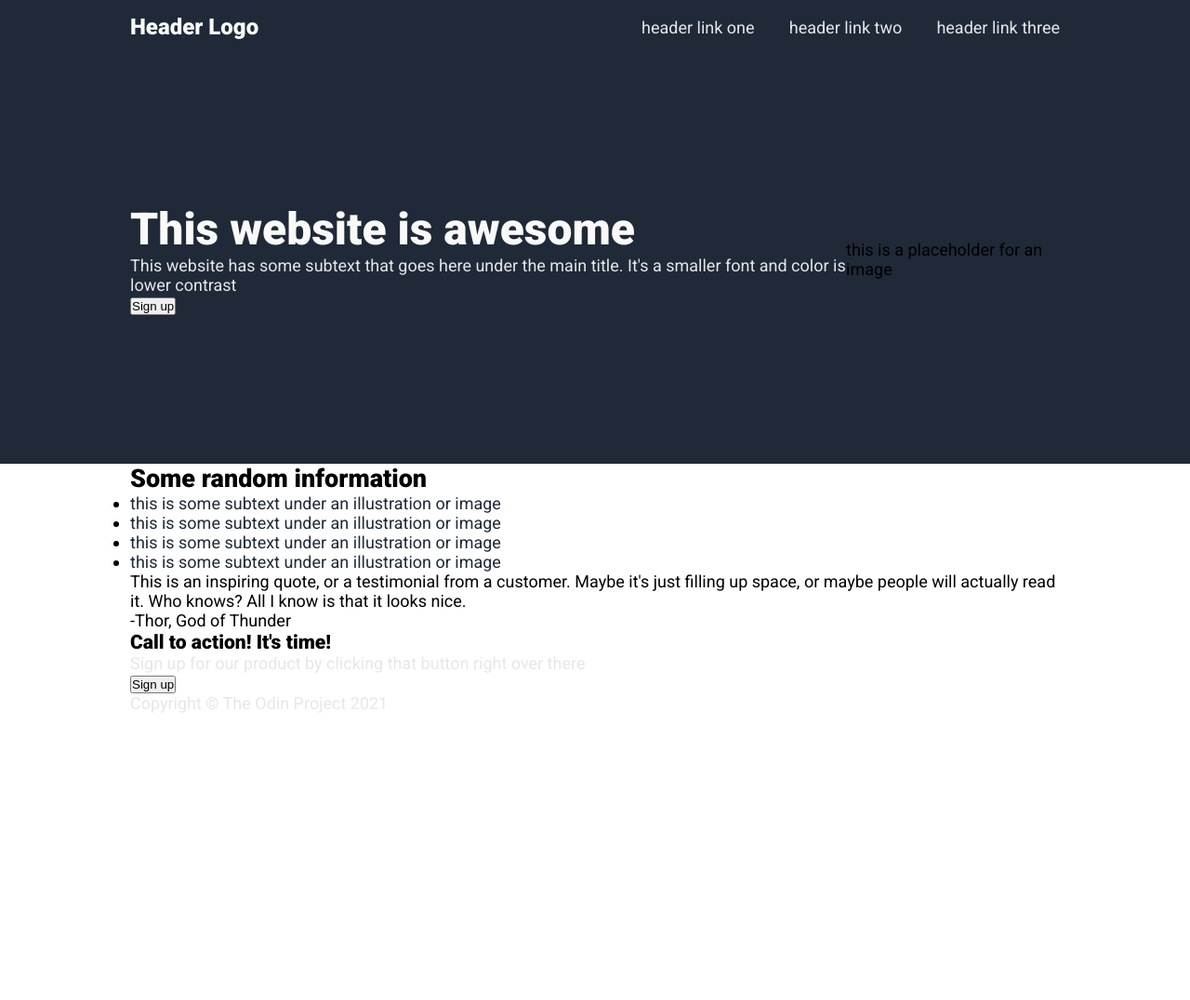
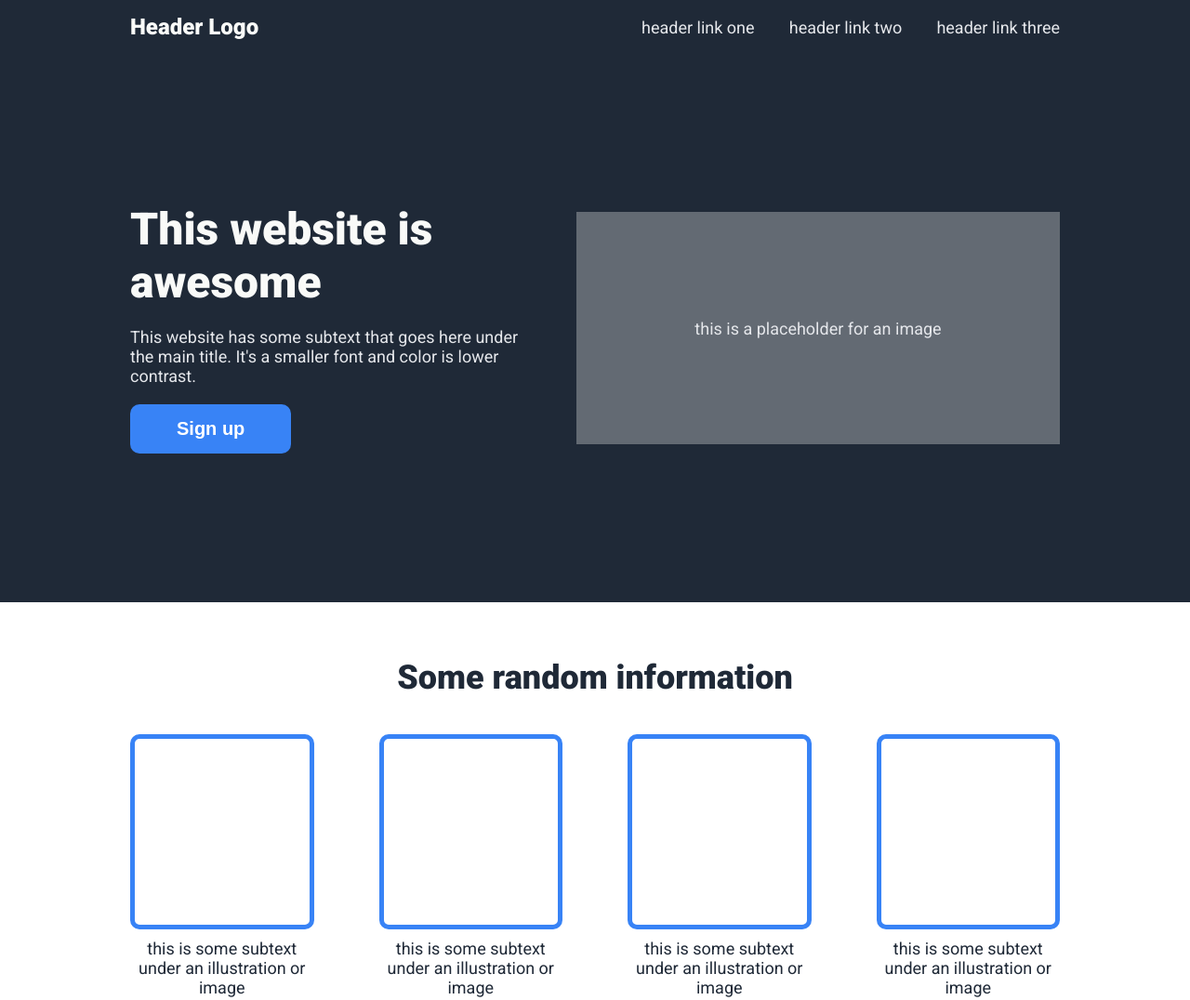
Before and after one commit to juisaeva/odin-landing-page, a plain HTML site: page index.html in a window 1280 px wide. Shown: the top 1076 px of the page at 93% size. Before the commit the page ends 800 px from the top, so only its background shows below. Drawn offline with Linux system fonts and the light colour scheme.

Commit message:
add all the styles

```diff
--- a/index.html
+++ b/index.html
@@ -34,14 +34,14 @@
         <section class="introduction">
             <div class="container">
                 <div class="introduction__container">
-                    <div class="intoduction__info">
+                    <div class="introduction__info">
 
                         <h1 class="introduction__title"> This website is awesome</h1>
                         <p class="introduction__text text--white">This website has some subtext that goes here under the
-                            main title. It's a smaller font and color is lower contrast</p>
+                            main title. It's a smaller font and color is lower contrast.</p>
                         <button class="btn btn--blue">Sign up</button>
                     </div>
-                    <div class="introduction__img">
+                    <div class="introduction__img text--white">
                         this is a placeholder for an image
                     </div>
                 </div>
@@ -74,8 +74,8 @@
         <section class="quote">
             <div class="container">
                 <figure class="quote__container">
-                    <blockquote>
-                        <p class="quote__text">This is an inspiring quote, or a testimonial from a customer. Maybe it's
+                    <blockquote  class="quote__text">
+                        <p>This is an inspiring quote, or a testimonial from a customer. Maybe it's
                             just filling up space, or maybe people will actually read it. Who knows? All I know is that
                             it looks nice.</p>
                     </blockquote>
--- a/style.css
+++ b/style.css
@@ -20,6 +20,43 @@ body {
 
 .text--black {
     color: #1f2937;
+}
+
+
+.btn {
+    border: none;
+    color: #fff;
+    font-weight: 900;
+    border-radius: 10px;
+    padding: 15px 50px;
+    cursor: pointer;
+    transition: all 0.2s;
+    font-size: 20px;
+}
+
+.btn--blue {
+    background-color: #3883F6;
+}
+
+.btn--blue:hover,
+.btn--blue:focus,
+.btn--blue:active {
+    transform: translateY(-2px);
+    background-color: #1c56ac;
+}
+
+.btn--outline {
+    background-color: transparent;
+    outline: 3px solid #e5e7eb;
+    transition: all .2s;
+}
+
+.btn--outline:hover,
+.btn--outline:focus,
+.btn--outline:active {
+
+    transform: translateY(-2px);
+    background-color: #1c56ac;
 }
 
 .header {
@@ -49,12 +86,14 @@ body {
 .header__link {
     color: #e5e7eb;
     text-decoration: none;
+    transition: all 0.2s;
 }
 
 .header__link:hover,
 .header__link:focus,
 .header__link:active {
     color: #3883F6;
+    transform: translateY(-2px);
 }
 
 .introduction {
@@ -66,15 +105,99 @@ body {
     display: flex;
     justify-content: space-between;
     align-items: center;
-    flex: 1 1 auto;
 }
 
-.introduction__info{
+.introduction__info {
+    width: 430px;
+}
 
+.introduction__img {
+    width: 520px;
+    height: 250px;
+    background-color: rgba(255, 255, 255, 0.3);
+    display: flex;
+    align-items: center;
+    justify-content: center;
 }
 
 .introduction__title {
     color: #f9faf8;
     font-size: 48px;
     font-weight: 900;
+    margin-bottom: 20px;
 }
+
+.introduction__text {
+    margin-bottom: 20px;
+}
+
+
+.info {
+    padding: 60px 0 120px;
+    text-align: center;
+}
+
+.info__title {
+    font-weight: 900;
+    font-size: 36px;
+    color: #1f2937;
+    margin-bottom: 40px;
+}
+
+.info__list {
+    list-style: none;
+    display: flex;
+    justify-content: space-between;
+    align-items: center;
+    gap: 70px;
+}
+
+.info__img {
+    border: 5px solid #3883F6;
+    height: 210px;
+    border-radius: 10px;
+    margin-bottom: 10px;
+}
+
+.quote {
+    background-color: #e5e7eb;
+    padding: 130px 0;
+
+}
+
+.quote__text {
+    font-size: 36px;
+    font-style: italic;
+    font-weight: 400;
+    margin-bottom: 20px;
+}
+
+.quote__author {
+    text-align: right;
+    font-weight: 900;
+    font-size: 28px;
+}
+
+.cta {
+    padding: 100px;
+}
+
+.cta__container {
+    background-color: #3883F6;
+    padding: 60px 150px;
+    border-radius: 20px;
+    display: flex;
+    align-items: center;
+    justify-content: space-between;
+}
+
+.cta__title {
+    color: #e5e7eb;
+    font-size: 28px;
+}
+
+.footer {
+    background-color: #1f2937;
+    text-align: center;
+    padding: 60px 0;
+}
```
